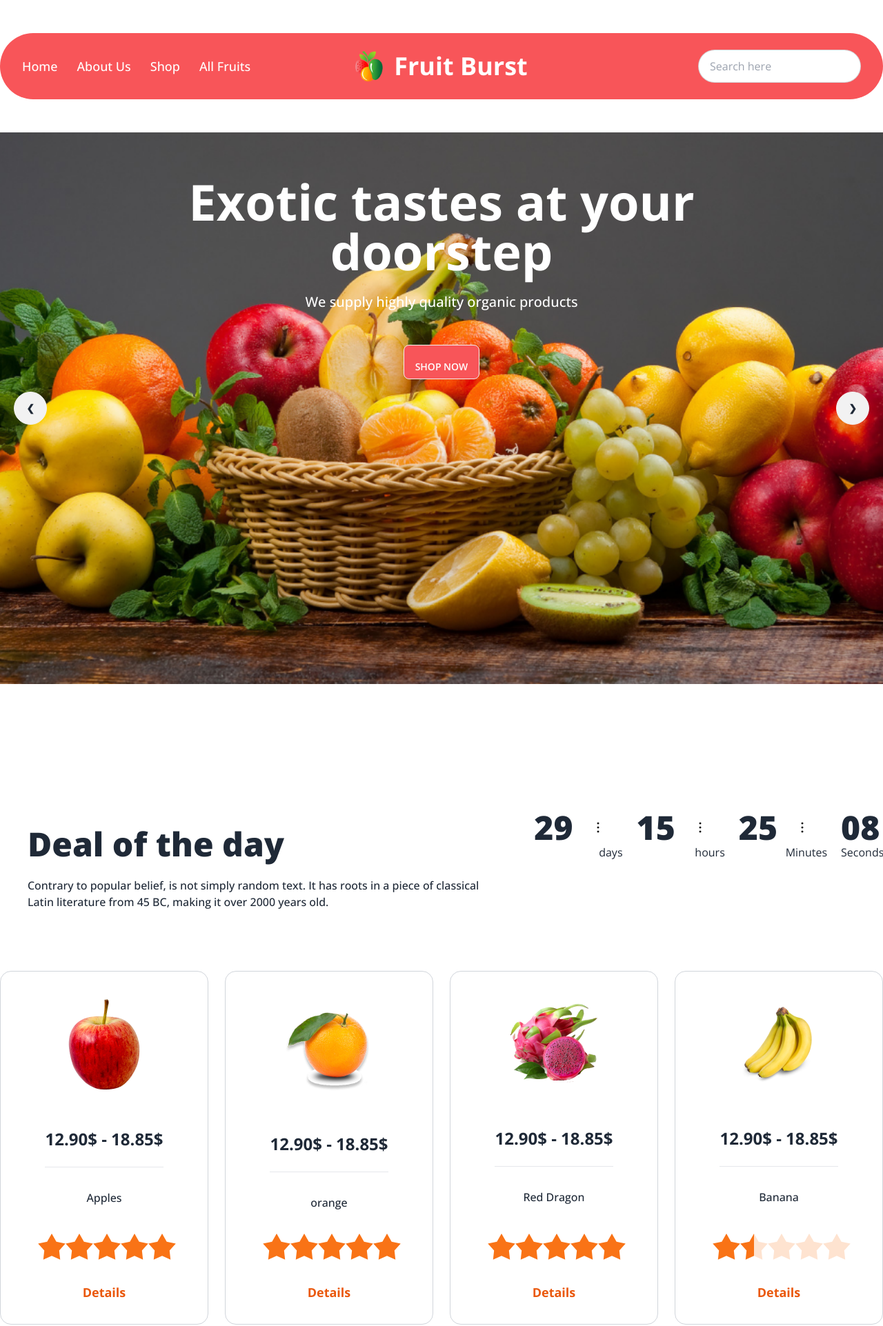
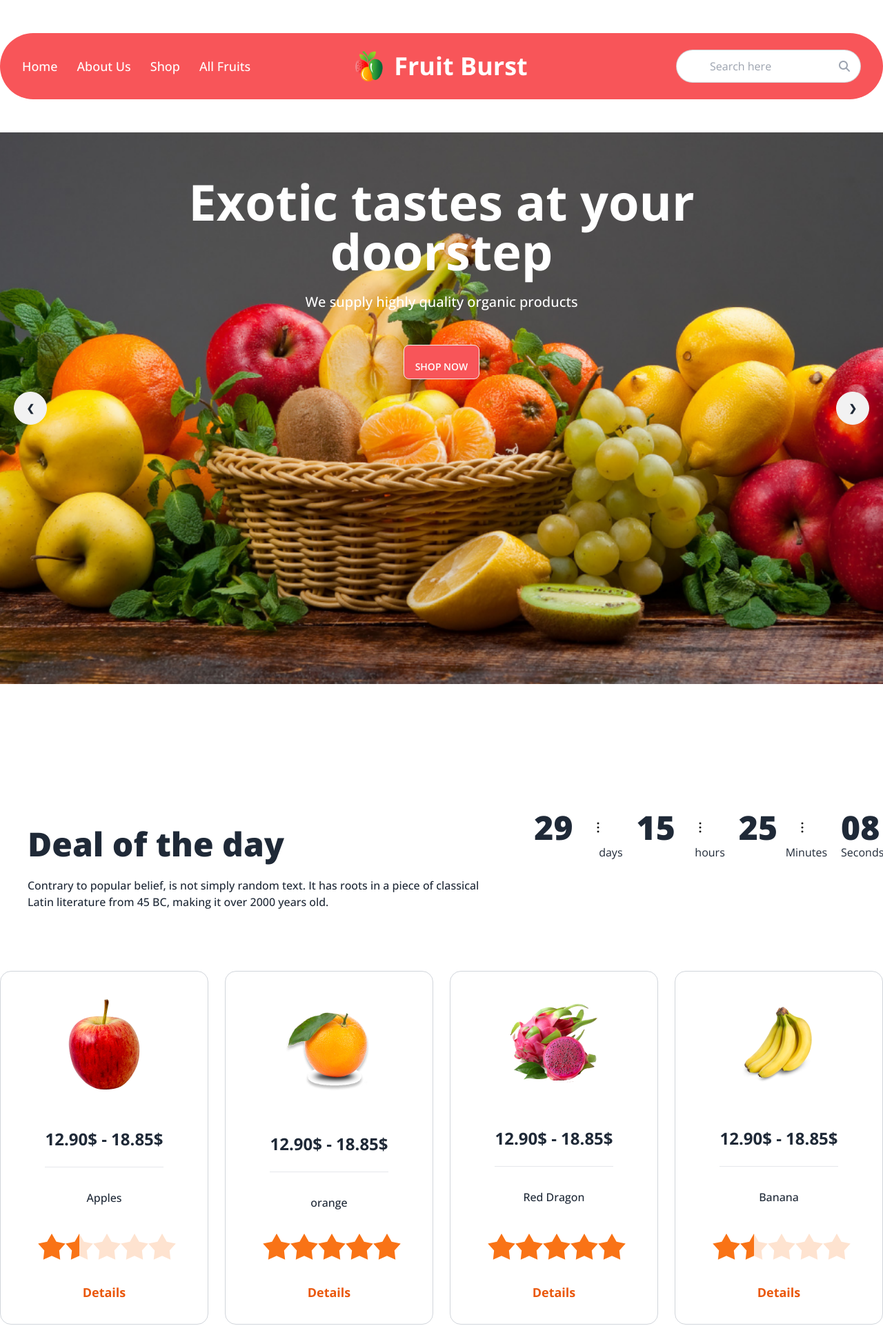
Before and after one commit to khadijamoon/b8a3-fruit-brust, a plain HTML site: page index.html in a window 1280 px wide. Shown: the top 1923 px of the page at 69% size. Drawn offline with nearby package versions, Linux system fonts and the light colour scheme; grey boxes are pictures that could not be loaded.

Commit message:
added file

```diff
--- a/index.html
+++ b/index.html
@@ -66,11 +66,16 @@
           <li><a>All Fruits</a></li>
         </ul>
       </div>
-      <div class="navbar-end  flex-auto hidden lg:flex">
-        <div class="form-control">
-          <input type="text" placeholder="Search here" class="input input-bordered rounded-[50px] h-13 w-24 md:w-auto" />
+      <div class="navbar-end flex-auto hidden lg:flex">
+        <div class="relative form-control">
+          <input type="text" placeholder="Search here" class="input input-bordered rounded-[50px] h-13 w-24 md:w-auto pl-12" />
+          <div class="absolute right-0 top-0 mt-3 mr-4">
+            <!-- Magnifying Glass Icon from Font Awesome -->
+            <i class="fas fa-search text-gray-400"></i>
+          </div>
         </div>
       </div>
+
     </div>
   </header>
 
@@ -148,50 +153,8 @@
           </div>
         </div>
       </div>
-    <!-- <div class="carousel w-full">
-      <div id="slide1" class="carousel-item relative w-full">
+    </section>
 
-        <div class="hero-content text-center text-neutral-content">
-          <div class="max-w-md">
-            <h1 class="mb-5 text-5xl font-bold">Hello there</h1>
-            <p class="mb-5">Provident cupiditate voluptatem et in. Quaerat fugiat ut assumenda excepturi exercitationem quasi. In deleniti eaque aut repudiandae et a id nisi.</p>
-            <button class="btn btn-primary">Get Started</button>
-          </div>
-        </div>
-        <div>
-          <div class="bg-[url('/images/banner1.png')]">
-            </div>
-
-       </div>
-
-        <div class="absolute flex justify-between transform -translate-y-1/2 left-5 right-5 top-1/2">
-          <a href="#slide4" class="btn btn-circle">❮</a>
-          <a href="#slide2" class="btn btn-circle">❯</a>
-        </div>
-      </div>
-      <div id="slide2" class="carousel-item relative w-full">
-        <img src="/images/banner2.png" class="w-full" />
-        <div class="absolute flex justify-between transform -translate-y-1/2 left-5 right-5 top-1/2">
-          <a href="#slide1" class="btn btn-circle">❮</a>
-          <a href="#slide3" class="btn btn-circle">❯</a>
-        </div>
-      </div>
-      <div id="slide3" class="carousel-item relative w-full">
-        <img src="/images/banner3.png" class="w-full" />
-        <div class="absolute flex justify-between transform -translate-y-1/2 left-5 right-5 top-1/2">
-          <a href="#slide2" class="btn btn-circle">❮</a>
-          <a href="#slide4" class="btn btn-circle">❯</a>
-        </div>
-      </div>
-      <div id="slide4" class="carousel-item relative w-full">
-        <img src="/images/banner4.png" class="w-full" />
-        <div class="absolute flex justify-between transform -translate-y-1/2 left-5 right-5 top-1/2">
-          <a href="#slide3" class="btn btn-circle">❮</a>
-          <a href="#slide1" class="btn btn-circle">❯</a>
-        </div>
-      </div>
-    </div> -->
-    </section>
 
 
     <!-- deal of the day -->
@@ -251,16 +214,16 @@
           <p class="text-base font-medium">Apples</p>
           <div class="rating rating-lg rating-half">
             <input type="radio" name="rating-10" class="rating-hidden" />
-            <input type="radio" name="rating-10" class="bg-orange-500 mask mask-star-2 mask-half-1" />
-            <input type="radio" name="rating-10" class="bg-orange-500 mask mask-star-2 mask-half-2" />
-            <input type="radio" name="rating-10" class="bg-orange-500 mask mask-star-2 mask-half-1" checked />
-            <input type="radio" name="rating-10" class="bg-orange-500 mask mask-star-2 mask-half-2" />
-            <input type="radio" name="rating-10" class="bg-orange-500 mask mask-star-2 mask-half-1" />
-            <input type="radio" name="rating-10" class="bg-orange-500 mask mask-star-2 mask-half-2" />
-            <input type="radio" name="rating-10" class="bg-orange-500 mask mask-star-2 mask-half-1" />
-            <input type="radio" name="rating-10" class="bg-orange-500 mask mask-star-2 mask-half-2" />
-            <input type="radio" name="rating-10" class="bg-orange-500 mask mask-star-2 mask-half-1" />
-            <input type="radio" name="rating-10" class="bg-orange-500 mask mask-star-2 mask-half-2" />
+            <input type="radio" name="rating-12" class="bg-orange-500 mask mask-star-2 mask-half-1" />
+            <input type="radio" name="rating-13" class="bg-orange-500 mask mask-star-2 mask-half-2" />
+            <input type="radio" name="rating-14" class="bg-orange-500 mask mask-star-2 mask-half-1" checked />
+            <input type="radio" name="rating-15" class="bg-orange-500 mask mask-star-2 mask-half-2" />
+            <input type="radio" name="rating-16" class="bg-orange-500 mask mask-star-2 mask-half-1" />
+            <input type="radio" name="rating-17" class="bg-orange-500 mask mask-star-2 mask-half-2" />
+            <input type="radio" name="rating-18" class="bg-orange-500 mask mask-star-2 mask-half-1" />
+            <input type="radio" name="rating-19" class="bg-orange-500 mask mask-star-2 mask-half-2" />
+            <input type="radio" name="rating-20" class="bg-orange-500 mask mask-star-2 mask-half-1" />
+            <input type="radio" name="rating-21" class="bg-orange-500 mask mask-star-2 mask-half-2" />
           </div>
             <a class="text-orange-600 font-bold text-lg	" > Details</a>
         </div>
@@ -345,7 +308,7 @@
  <section>
   <!-- Jumbotron -->
 <div>
-<div class="relative overflow-hidden mt-40  rounded-lg bg-cover bg-no-repeat p-12 text-center"
+<div class="relative overflow-hidden mt-36  rounded-lg bg-cover bg-no-repeat p-12 text-center"
 style="background-image: url(./images/team.png); height:auto">
 <div class="absolute bottom-0 left-0 right-0 top-0 h-full w-full overflow-hidden bg-fixed">
   <div class="h-full ">
@@ -378,7 +341,7 @@ style="background-image: url(./images/team.png); height:auto">
     </div>
   </div>
 </div>
-<div class="sm:mt-0 lg:mt-28"> <!-- Add margin-top to create space between text and card -->
+<div class="sm:mt-0  md:mt-28 lg:mt-28"> <!-- Add margin-top to create space between text and card -->
   <div class="card flex items-start text-center text-white p-5 rounded-xl">
     <figure class="px-10 pt-10">
       <img src="./images/member2.png" alt="Shoes" class="rounded-xl" />
```
